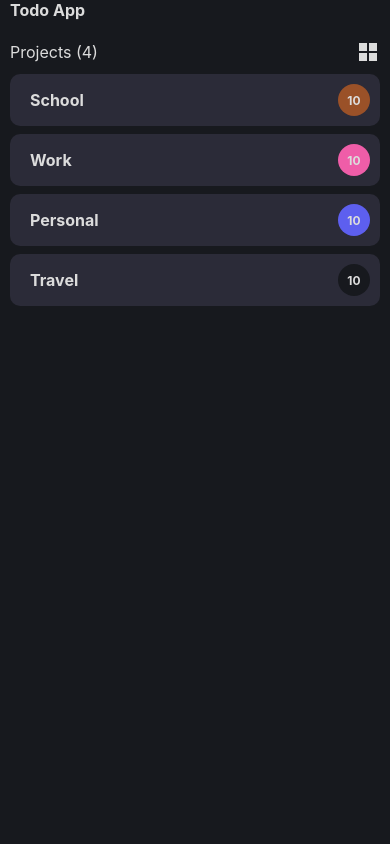
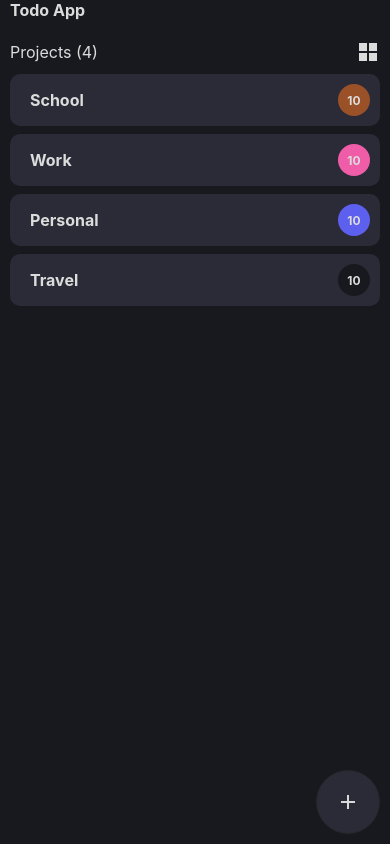
Before and after one commit to przbadu/TodoApp, a React Native app: screen /AddProject in a window 390 px wide. Built offline with nearby package versions, Linux system fonts and the light colour scheme; what @nozbe/watermelondb would draw is missing.

Commit message:
Refactor: rename screen component name.

```diff
--- /dev/null
+++ b/src/presentation/components/Fab.tsx
@@ -0,0 +1,44 @@
+import {useTheme} from '@react-navigation/native';
+import React from 'react';
+import {StyleSheet, TouchableWithoutFeedback, View} from 'react-native';
+
+type Props = {
+  children: React.ReactNode;
+  color?: string;
+  onPress?: () => void;
+};
+
+const Fab = ({color, children, onPress}: Props) => {
+  const {colors} = useTheme();
+
+  return (
+    <TouchableWithoutFeedback onPress={onPress}>
+      <View
+        style={{
+          ...styles.container,
+          backgroundColor: color || colors.card,
+          borderColor: colors.border,
+        }}>
+        {children}
+      </View>
+    </TouchableWithoutFeedback>
+  );
+};
+
+const styles = StyleSheet.create({
+  container: {
+    width: 64,
+    height: 64,
+    borderRadius: 42,
+    display: 'flex',
+    justifyContent: 'center',
+    alignItems: 'center',
+    borderWidth: 1,
+    elevation: 2,
+    position: 'absolute',
+    bottom: 10,
+    right: 10,
+  },
+});
+
+export default Fab;
--- a/src/presentation/navigation/Routes.tsx
+++ b/src/presentation/navigation/Routes.tsx
@@ -4,7 +4,7 @@ import {NavigationContainer} from '@react-navigation/native';
 import {createStackNavigator} from '@react-navigation/stack';
 
 import {RootStackParamsList} from '.';
-import HomeScreen from '../screens/Home/HomeScreen';
+import ProjectsScreen from '../screens/Projects/ProjectsScreen';
 import TasksScreen from '../screens/Tasks/TasksScreen';
 import {darkTheme} from '../../const/theme';
 
@@ -26,8 +26,10 @@ export default () => {
         screenOptions={{
           headerShown: false,
         }}>
-        <RootStack.Screen name="Home" component={HomeScreen} />
+        <RootStack.Screen name="Home" component={ProjectsScreen} />
+        <RootStack.Screen name="AddProject" component={ProjectsScreen} />
         <RootStack.Screen name="Tasks" component={TasksScreen} />
+        <RootStack.Screen name="AddTask" component={TasksScreen} />
       </RootStack.Navigator>
     </NavigationContainer>
   );
--- a/src/presentation/navigation/index.ts
+++ b/src/presentation/navigation/index.ts
@@ -1,4 +1,6 @@
 export type RootStackParamsList = {
   Home: undefined;
-  Tasks: { projectId: string };
-}
+  AddProject: undefined;
+  Tasks: {projectId: string};
+  AddTask: {projectId: string};
+};
--- a/src/presentation/screens/Home/HomeScreen.tsx
+++ b/src/presentation/screens/Projects/ProjectsScreen.tsx
@@ -1,11 +1,12 @@
 import React, {useState} from 'react';
 import {View, StyleSheet} from 'react-native';
 import {projectProps} from '../../../data/models/project';
+import Fab from '../../components/Fab';
 
 import Header from '../../components/Header';
 import IconButton from '../../components/IconButton';
-import GridView from './components/GridView';
-import ListView from './components/ListView';
+import ProjectsGridView from './components/ProjectsGridView';
+import ProjectsListView from './components/ProjectsListView';
 
 const tempProjects: projectProps[] = [
   {id: '1', name: 'School', color: '#9A5128', tasksCount: 10},
@@ -14,11 +15,12 @@ const tempProjects: projectProps[] = [
   {id: '4', name: 'Travel', color: undefined, tasksCount: 10},
 ];
 
-const HomeScreen = () => {
+const ProjectsScreen = () => {
   const [projects] = useState<projectProps[]>(tempProjects);
   const [gridView, setGridView] = useState<boolean>(false);
 
   return (
+    <>
       <View style={styles.container}>
         <Header style={{marginBottom: 10}}>Todo App</Header>
 
@@ -33,8 +35,16 @@ const HomeScreen = () => {
           />
         </View>
 
-      {gridView ? <GridView data={projects} /> : <ListView data={projects} />}
+        {gridView ? (
+          <ProjectsGridView data={projects} />
+        ) : (
+          <ProjectsListView data={projects} />
+        )}
       </View>
+      <Fab>
+        <IconButton name="plus" />
+      </Fab>
+    </>
   );
 };
 
@@ -54,4 +64,4 @@ const styles = StyleSheet.create({
   },
 });
 
-export default HomeScreen;
+export default ProjectsScreen;
--- a/src/presentation/screens/Home/components/GridView.tsx
+++ b/src/presentation/screens/Projects/components/ProjectsGridView.tsx
@@ -13,7 +13,7 @@ interface Props {
   data: projectProps[];
 }
 
-const GridView = ({data}: Props) => {
+const ProjectsGridView = ({data}: Props) => {
   const navigation = useNavigation<NavigationProp<RootStackParamsList>>();
   const orientation = useOrientation();
 
@@ -41,4 +41,4 @@ const GridView = ({data}: Props) => {
   );
 };
 
-export default GridView;
+export default ProjectsGridView;
--- a/src/presentation/screens/Home/components/ListView.tsx
+++ b/src/presentation/screens/Projects/components/ProjectsListView.tsx
@@ -13,7 +13,7 @@ type Props = {
   data: projectProps[];
 };
 
-const ListView = ({data}: Props) => {
+const ProjectsListView = ({data}: Props) => {
   const navigation = useNavigation<NavigationProp<RootStackParamsList>>();
 
   const handleItemPress = (item: projectProps) => {
@@ -61,4 +61,4 @@ const styles = StyleSheet.create({
   },
 });
 
-export default ListView;
+export default ProjectsListView;
```
Lines whose indentation alone changed are shown as unchanged.
